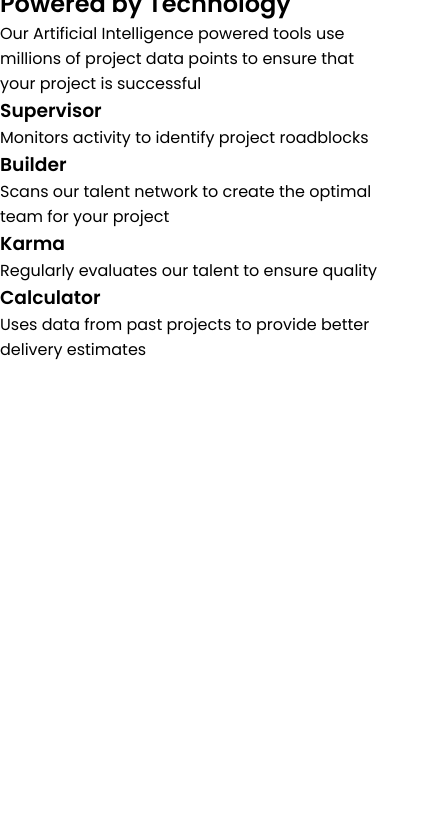
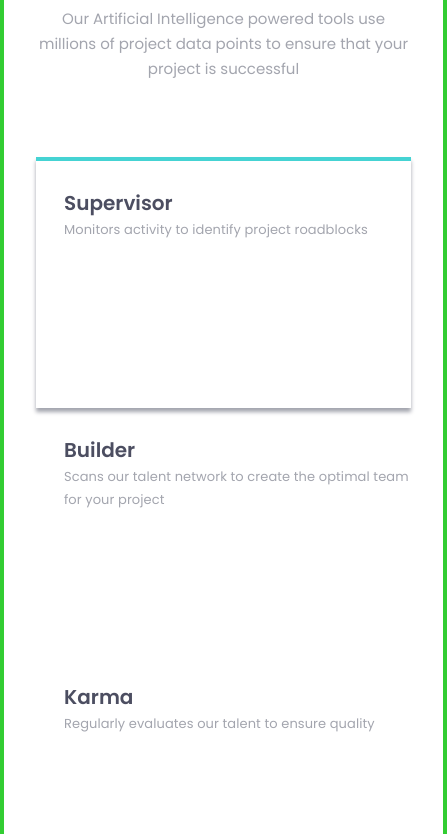
Before and after one commit to casserole27/FMfourcardfeaturesection, a plain HTML site: page index.html in a window 390 px wide. Shown: the part 110-944 px from the top of the page, 447 px wide, since content can reach past the window. Before the commit the page ends 844 px from the top, so only its background shows below. Drawn offline with Linux system fonts and the light colour scheme.

Commit message:
CSS Update - mobile design
Added variables, and began assigning properties using Figma design measurements: font sizes, weights, padding, margin, etc.

```diff
--- a/fourcard.css
+++ b/fourcard.css
@@ -12,9 +12,17 @@ September 2022
 }
 
 :root {
-   /* EXAMPLE --very-dark-magenta: hsl(300, 43%, 22%); */
-    --br: border-radius: 1rem;
-    --font-size: font-size: 15px;
+--primary-red: hsl(0, 78%, 62%);
+--primary-cyan: hsl(180, 62%, 55%);
+--primary-orange: hsl(34, 97%, 64%);
+--primary-blue: hsl(212, 86%, 64%);
+
+--neutral-very-dark-blue: hsl(234, 12%, 34%);
+--neutral-grayish-blue: hsl(229, 6%, 66%);
+--neutral-very-light-gray: hsl(0, 0%, 98%);
+
+--br: border-radius: 1rem;
+--font-size: font-size: 15px;
 }
 
 /****** MOBILE-FIRST DESIGN ******/
@@ -22,9 +30,75 @@ September 2022
 
 body {
     font-family: 'Poppins', sans-serif;
+    padding: 2rem;
+    margin-top: 5.3125rem;
+    width: 375px;
+    border: solid .25rem limegreen;
+    margin: 0 auto;
 }
 
+.headline-wrapper {
+    /*width: 311px;
+    height: 161px;*/
+}
 
+h1 {
+    font-size: 1.5rem;
+    font-weight: 200;
+    color: var(--neutral-grayish-blue);
+    text-align: center;
+    line-height: 2rem;
+}
+
+h2 {
+    font-size: 1.5rem;
+    font-weight: 600;
+    color: var(--neutral-very-dark-blue);
+    text-align: center;
+    line-height: 2rem;
+}
+
+.description {
+    font-size: .9375rem;
+    font-weight: 400;
+    color: var(--neutral-grayish-blue);
+    text-align: center;
+    line-height: 1.5625rem;
+    padding-top: 1rem;
+    padding-bottom: 4.75rem;
+}
+
+h3 {
+    padding-top: 1.6875rem;
+    padding-left: 1.75rem;
+    font-size: 1.25rem;
+    font-weight: 600;
+    color: var(--neutral-very-dark-blue);
+    line-height: 1.875rem;
+}
+
+.card-description {
+    padding-left: 1.75rem;
+    font-size: .8125rem;
+    font-weight: 400;
+    color: var(--neutral-grayish-blue);
+    line-height: 1.4375rem;
+    letter-spacing: 0.0902778px;
+}
+
+.builder-wrapper, .karma-wrapper, .calculator-wrapper {
+    padding-bottom: 1.5625rem;
+    height: 222px;
+}
+
+.supervisor-wrapper {
+    border-top: solid .25rem var(--primary-cyan);
+    padding-bottom: 1.5625rem;
+    height: 222px;
+    border-radius: var(--br);
+    box-shadow: 0 4px 4px 0 var(--neutral-grayish-blue);
+
+}
 /*
 # Front-end Style Guide
 
--- a/index.html
+++ b/index.html
@@ -34,23 +34,33 @@ September 2022
 
   <main>
 
+    <div class="headline-wrapper" id="headline wrapper">
     <h1 class="headline-one" id="headline-one">Reliable, efficient delivery</h1>
     <h2 class="headling-two" id="headline-two">Powered by Technology</h2>
 
     <p class="description" id="description">Our Artificial Intelligence powered tools use millions of project data points
     to ensure that your project is successful</p>
+    </div>
 
+    <div class="supervisor-wrapper" id="supervisor-wrapper">
     <h3 class="card" id="card">Supervisor</h3>
     <p class="card-description" id="card-desctiption">Monitors activity to identify project roadblocks</p>
+    </div>
 
+    <div class="builder-wrapper" id="builder-wrapper">
     <h3 class="card" id="card">Builder</h3>
     <p class="card-description" id="card-desctiption">Scans our talent network to create the optimal team for your project</p>
+    </div>
 
+    <div class="karma-wrapper" id="karma-wrapper">
     <h3 class="card" id="card">Karma</h3>
     <p class="card-description" id="card-desctiption">Regularly evaluates our talent to ensure quality</p>
+    </div>
 
+    <div class="calculator-wrapper" id="calculator-wrapper">
     <h3 class="card" id="card">Calculator</h3>
     <p class="card-description" id="card-desctiption">Uses data from past projects to provide better delivery estimates</p>
+    </div>
 
   </main>
 </body>
```
